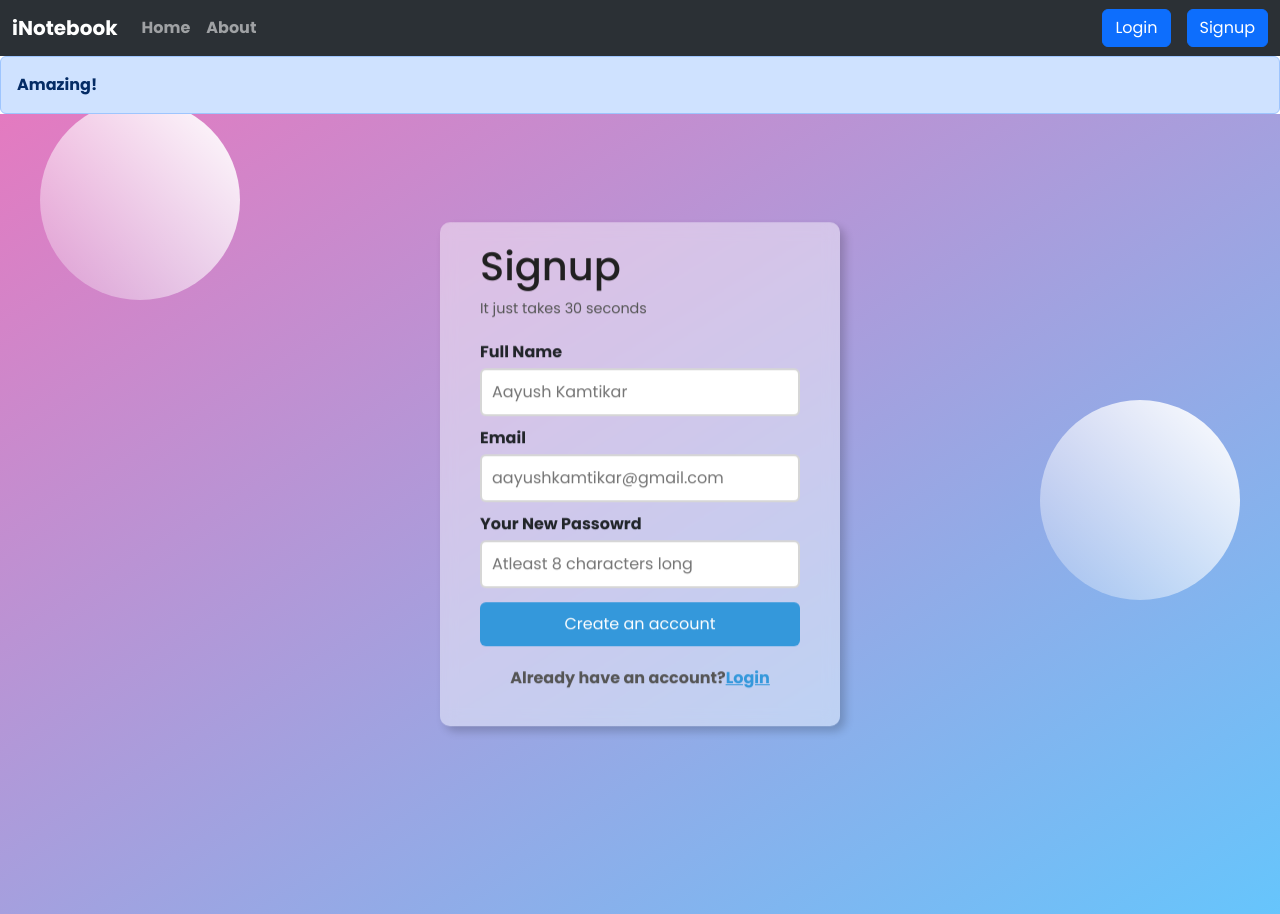
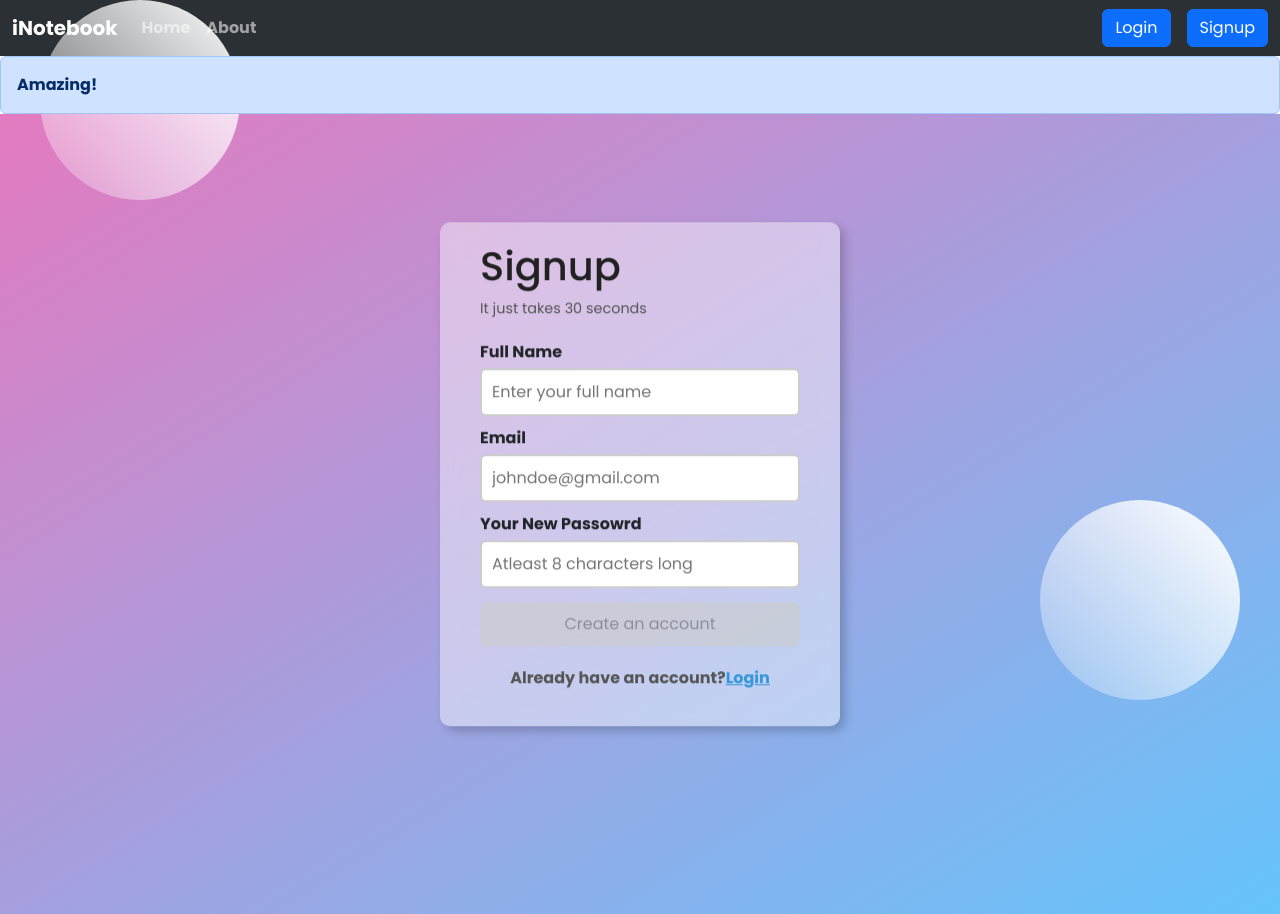
Before and after one commit to lostvayne47/i-notebook, a React (Create React App) app: page /signup in a window 1280 px wide. Built offline with nearby package versions, Linux system fonts and the light colour scheme.

Commit message:
Signup frontend done

```diff
--- a/src/components/Login.js
+++ b/src/components/Login.js
@@ -52,6 +52,7 @@ export default function Login() {
             aria-describedby="emailHelp"
             onChange={onChange}
             value={credentials.email}
+            autoComplete="email"
           />
           <div id="emailHelp" className="form-text">
             We'll never share your email with anyone else.
@@ -68,9 +69,10 @@ export default function Login() {
             name="password"
             onChange={onChange}
             value={credentials.password}
+            autoComplete="password"
           />
         </div>
-        <div className="mb-3 form-check">
+        {/* <div className="mb-3 form-check">
           <input
             type="checkbox"
             className="form-check-input"
@@ -79,9 +81,9 @@ export default function Login() {
           <label className="form-check-label" htmlFor="exampleCheck1">
             Check me out
           </label>
-        </div>
+        </div> */}
         <button type="submit" className="btn btn-primary">
-          Submit
+          Log in
         </button>
       </form>
     </div>
--- a/src/components/Signup.js
+++ b/src/components/Signup.js
@@ -1,57 +1,116 @@
-import React from "react";
+import React, { useState } from "react";
+import { Link, useNavigate } from "react-router-dom";
 import "../components/css/signup-style.css";
 
 export default function Signup() {
+  const host = "localhost:5000";
+  const [credentials, setCredentials] = useState({
+    name: "",
+    email: "",
+    password: "",
+  });
+  const navigate = useNavigate();
+  const onChange = (e) => {
+    setCredentials({ ...credentials, [e.target.name]: e.target.value });
+  };
+
+  const handleSubmit = async (e) => {
+    e.preventDefault();
+
+    try {
+      const response = await fetch(`http://${host}/api/auth/createuser`, {
+        method: "POST",
+        headers: {
+          "Content-Type": "application/json",
+        },
+        body: JSON.stringify({
+          name: credentials.name,
+          email: credentials.email,
+          password: credentials.password,
+        }),
+      });
+      const json = await response.json();
+      if (json.success) {
+        navigate("/login");
+      } else {
+        alert(json.error);
+      }
+    } catch (error) {
+      console.log(error.message);
+    }
+  };
   return (
-    <div class="outer-box">
-      <div class="inner-box">
-        <header class="signup-header">
+    <div className="outer-box">
+      <div className="inner-box">
+        <header className="signup-header">
           <h1>Signup</h1>
           <p>It just takes 30 seconds</p>
         </header>
-        <main class="signup-body">
-          <form action="#" class="" id="signup-form">
+        <main className="signup-body">
+          <form onSubmit={handleSubmit} className="" id="signup-form">
             <p>
-              <label for="fullname">Full Name</label>
+              <label htmlFor="name">Full Name</label>
               <input
                 type="text"
-                id="fullname"
-                placeholder="Aayush Kamtikar"
+                id="name"
+                name="name"
+                placeholder="Enter your full name"
                 required
+                onChange={onChange}
+                value={credentials.name}
+                autoComplete="username"
               />
             </p>
             <p>
-              <label for="email">Email</label>
+              <label htmlFor="email">Email</label>
               <input
                 type="email"
                 id="email"
-                placeholder="aayushkamtikar@gmail.com"
+                name="email"
+                placeholder="johndoe@gmail.com"
                 required
+                onChange={onChange}
+                value={credentials.email}
+                autoComplete="email"
               />
             </p>
             <p>
-              <label for="password">Your New Passowrd</label>
+              <label htmlFor="password">Your New Passowrd</label>
               <input
                 type="password"
                 id="password"
+                name="password"
                 placeholder="Atleast 8 characters long"
                 required
+                onChange={onChange}
+                value={credentials.password}
+                autoComplete="password"
               />
             </p>
             <p>
-              <input type="submit" id="submit" value="Create an account" />
+              <button
+                disabled={
+                  credentials.email.name === 0 ||
+                  credentials.email.length === 0 ||
+                  credentials.password.length < 8
+                }
+                type="submit"
+                id="submit"
+              >
+                Create an account
+              </button>
             </p>
           </form>
         </main>
-        <footer class="signup-footer">
+        <footer className="signup-footer">
           <p>
             Already have an account?
-            <a href="#">Login</a>
+            <Link to="/login">Login</Link>
           </p>
         </footer>
       </div>
-      <div class="circle c1"></div>
-      <div class="circle c2"></div>
+      <div className="circle c1"></div>
+      <div className="circle c2"></div>
     </div>
   );
 }
--- a/src/components/css/signup-style.css
+++ b/src/components/css/signup-style.css
@@ -57,23 +57,43 @@ body {
   display: block;
   font-weight: bold;
 }
-.signup-body p input {
+.signup-body p input,
+.signup-body p button {
   width: 100%;
   padding: 10px;
-  border: 2px solid #cccc;
+  border: 2px solid #ccc;
   border-radius: 6px;
   font-size: 1rem;
   margin-top: 4px;
+  cursor: pointer; /* Adds a pointer cursor for buttons */
 }
 
-.signup-body p input[type="submit"] {
+.signup-body p button {
+  background-color: #007bff; /* Adds a default button color */
+  color: white;
+  border-color: #007bff;
+}
+
+.signup-body p button:hover {
+  background-color: #0056b3; /* Darker shade for hover effect */
+  border-color: #0056b3;
+}
+.signup-body p button[type="submit"] {
   background-color: #3498db;
   border: none;
   color: white;
   cursor: pointer;
 }
 
-.signup-body p input[type="submit"]:hover {
+.signup-body p button:disabled {
+  background-color: #ccc; /* Gray out the button */
+  border-color: #ccc;
+  color: #666; /* Light gray text */
+  cursor: not-allowed; /* Show not-allowed cursor */
+  opacity: 0.6; /* Reduce visibility */
+}
+
+.signup-body p button[type="submit"]:hover {
   background-color: #14496d;
 }
 
@@ -98,10 +118,10 @@ body {
   position: absolute;
 }
 .c1 {
-  top: 100px;
+  top: 00px;
   left: 40px;
 }
 .c2 {
-  bottom: 200px;
+  bottom: 100px;
   right: 40px;
 }
```
Also changed, not shown: 1 other file (tests, documents, lock files or other folders).
